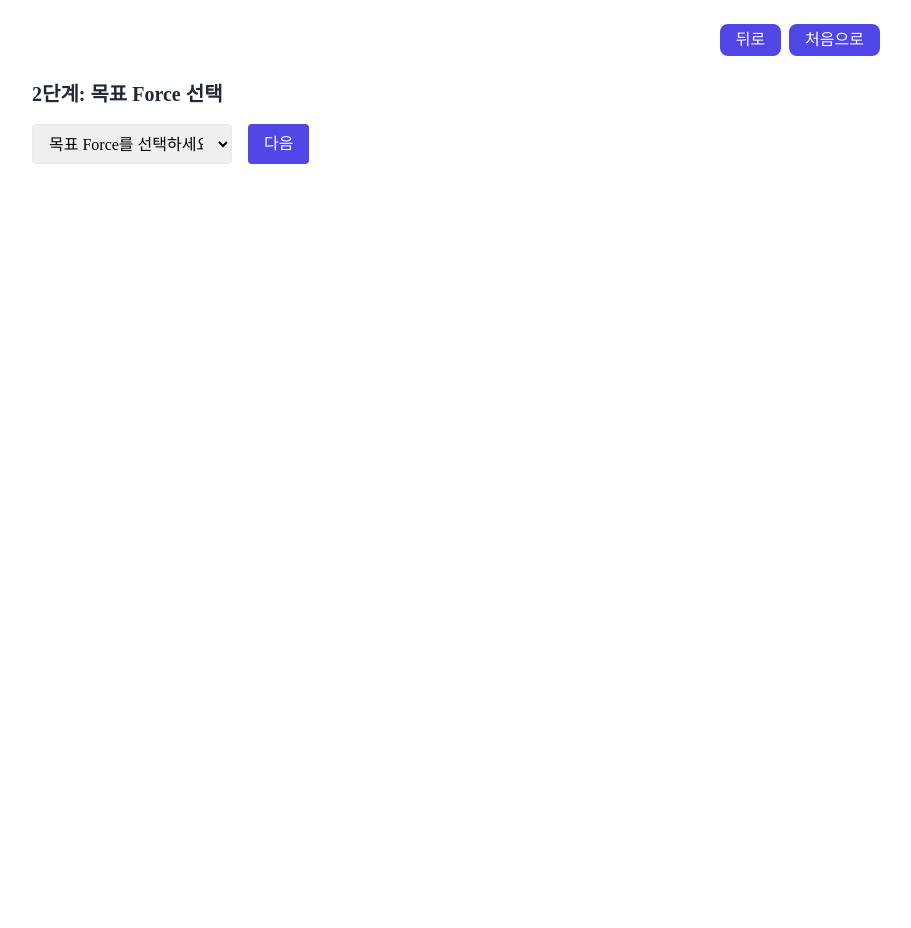
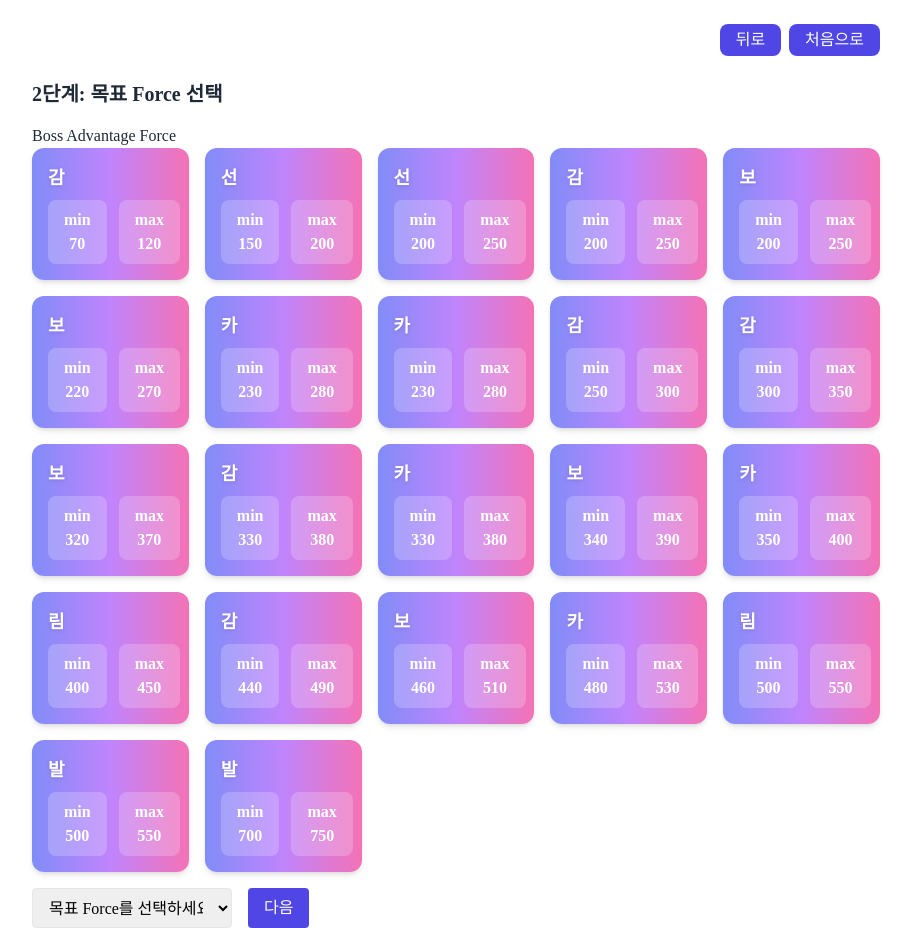
Before and after one commit to zzid/doodle, a React (Create React App) app: page /symbol in a window 1280 px wide. Both pictures are taken after a click on the button "확인". Shown: the whole page, without its empty margins (184-1095 px from the left). Before the commit the page ends 800 px from the top, so only its background shows below. Built offline with nearby package versions, Linux system fonts and the light colour scheme.

Commit message:
:lipstick: :construction: draft(2)

```diff
--- /dev/null
+++ b/src/features/symbol/components/BossAdvantageForce.tsx
@@ -0,0 +1,60 @@
+import React from "react";
+import rawData from "../data/advantage_force.json";
+
+interface RawItem {
+    name: string;
+    min: number;
+    max: number;
+}
+
+export const BossAdvantageForce = ({
+    selectedForce,
+    setSelectedForce,
+}: {
+    selectedForce?: number;
+    setSelectedForce: (force: number) => void;
+}) => {
+    return (
+        <div>
+            <h1>Boss Advantage Force</h1>
+            <div className="grid gap-3 grid-cols-5 gap-4">
+                {rawData
+                    .sort((a, b) => a.min - b.min)
+                    .map((item) => (
+                        <div
+                            key={item.name}
+                            className="rounded-xl p-4 shadow-md bg-gradient-to-r from-indigo-400 via-purple-400 to-pink-400 text-white"
+                        >
+                            <h2 className="text-lg font-semibold mb-2 drop-shadow">
+                                {item.name[0]}
+                            </h2>
+                            <div className="flex gap-3">
+                                <button
+                                    className={`flex-1 px-4 py-2 rounded-lg font-bold transition
+                                    ${
+                                        selectedForce === item.min
+                                            ? "bg-white text-indigo-600 shadow-lg"
+                                            : "bg-white/20 hover:bg-white/40"
+                                    }`}
+                                    onClick={() => setSelectedForce(item.min)}
+                                >
+                                    min {item.min}
+                                </button>
+                                <button
+                                    className={`flex-1 px-4 py-2 rounded-lg font-bold transition
+                                    ${
+                                        selectedForce === item.max
+                                            ? "bg-white text-pink-600 shadow-lg"
+                                            : "bg-white/20 hover:bg-white/40"
+                                    }`}
+                                    onClick={() => setSelectedForce(item.max)}
+                                >
+                                    max {item.max}
+                                </button>
+                            </div>
+                        </div>
+                    ))}
+            </div>
+        </div>
+    );
+};
--- a/src/features/symbol/components/SymbolCalc.tsx
+++ b/src/features/symbol/components/SymbolCalc.tsx
@@ -1,7 +1,8 @@
-import React, { useState, useMemo, useRef } from "react";
+import React, { useState, useMemo, useRef, useEffect } from "react";
 import rawData from "../data/sorted_price_with_accumulated_only.json";
 import { motion, AnimatePresence } from "framer-motion";
-
+import { formatPrice } from "@/utils";
+import { BossAdvantageForce } from "./BossAdvantageForce";
 interface RawItem {
     symbol: string;
     price: number;
@@ -16,21 +17,33 @@ interface EnrichedItem extends RawItem {
 }
 
 type TSteps = 1 | 2 | 3;
-const Areas: string[] = [
-    "세르니움",
-    "아르크스",
-    "오디움",
-    "도원경",
-    "아르테리아",
-    "카르시온",
-    "탈라하트",
+
+const Areas: { name: string; level: number }[] = [
+    { name: "세르니움", level: 260 },
+    { name: "아르크스", level: 265 },
+    { name: "오디움", level: 270 },
+    { name: "도원경", level: 275 },
+    { name: "아르테리아", level: 280 },
+    { name: "카르시온", level: 285 },
+    { name: "탈라하트", level: 290 },
 ];
 
 export const SymbolCalc = () => {
-    const [includedAreas, setIncludedAreas] = useState<string[]>(Areas);
+    const [currentLevel, setCurrentLevel] = useState<number>(275);
+    const [includedAreas, setIncludedAreas] = useState<string[]>(
+        Areas.slice(0, 6).map(({ name }) => name)
+    );
     const [step, setStepState] = useState<TSteps>(1);
     const [selectedForce, setSelectedForce] = useState<number | null>(null);
     const prevStep = useRef<TSteps>(step);
+
+    useEffect(() => {
+        setIncludedAreas(
+            Areas.filter(({ level }) => level <= currentLevel).map(
+                ({ name }) => name
+            )
+        );
+    }, [currentLevel]);
     const enrichingData = (data: RawItem[]) => {
         let totalPrice = 0;
         let totalForce = 0;
@@ -76,7 +89,6 @@ export const SymbolCalc = () => {
         };
     }, [filtered]);
 
-    console.log("forceRange", filtered);
     const selectedResult = useMemo(() => {
         if (!selectedForce || filtered.length === 0) return null;
         return (
@@ -130,29 +142,59 @@ export const SymbolCalc = () => {
                         transition={{ duration: 0.4 }}
                     >
                         <h2 className="text-xl font-bold">1단계: 지역 선택</h2>
-                        <div className="flex flex-wrap gap-3">
-                            {Areas.map((area) => (
-                                <label
-                                    key={area}
-                                    className="inline-flex items-center space-x-1"
+                        <div className="gap-3 grid grid-cols-3 max-w-[400px]">
+                            {Areas.map(({ name }) => (
+                                <button
+                                    key={name}
+                                    type="button"
+                                    className={`inline-flex items-center justify-center space-x-1 rounded-lg p-3 border transition-colors max-w-[150px]
+                                        ${
+                                            includedAreas.includes(name)
+                                                ? "bg-indigo-600 text-white border-yellow-500 border-4"
+                                                : "bg-gray-300 text-black border-gray-300 hover:bg-indigo-100"
+                                        }
+                                    `}
+                                    onClick={() => {
+                                        setIncludedAreas((prev) =>
+                                            prev.includes(name)
+                                                ? prev.filter((a) => a !== name)
+                                                : [...prev, name]
+                                        );
+                                    }}
                                 >
-                                    <input
-                                        type="checkbox"
-                                        checked={includedAreas.includes(area)}
-                                        onChange={() => {
-                                            setIncludedAreas((prev) =>
-                                                prev.includes(area)
-                                                    ? prev.filter(
-                                                          (a) => a !== area
-                                                      )
-                                                    : [...prev, area]
-                                            );
-                                        }}
-                                        className="form-checkbox h-5 w-5 text-indigo-500"
-                                    />
-                                    <span>{area}</span>
-                                </label>
+                                    {/* <span
+                                        className={`w-4 h-4 inline-block rounded-full border-2 mr-1
+                                        ${
+                                            includedAreas.includes(area)
+                                                ? "bg-gray-200 border-gray-300"
+                                                : "bg-white border-white"
+                                        }
+                                    `}
+                                    /> */}
+                                    <span>{name}</span>
+                                </button>
                             ))}
+                        </div>
+                        <div className="flex items-center gap-2 mt-2">
+                            <label
+                                htmlFor="currentLevel"
+                                className="font-medium"
+                            >
+                                현재 레벨:
+                            </label>
+                            <input
+                                id="currentLevel"
+                                type="number"
+                                min={260}
+                                max={300}
+                                className="border rounded px-2 py-1 w-20 text-black"
+                                value={currentLevel ?? ""}
+                                onChange={(e) => {
+                                    const val = e.target.value;
+                                    setCurrentLevel(val ? parseInt(val) : 260);
+                                }}
+                                placeholder="최소값 260"
+                            />
                         </div>
                         <button
                             className="px-4 py-2 bg-indigo-600 text-white rounded hover:bg-indigo-700"
@@ -184,12 +226,15 @@ export const SymbolCalc = () => {
                         <h2 className="text-xl font-bold">
                             2단계: 목표 Force 선택
                         </h2>
+                        <BossAdvantageForce
+                            // selectedForce={selectedForce}
+                            setSelectedForce={setSelectedForce}
+                        />
                         <div className="w-full flex flex-row gap-4">
                             <select
                                 className="w-full max-w-[200px] px-3 py-2 border rounded focus:outline-none focus:ring-2 focus:ring-indigo-500 text-black"
                                 value={selectedForce ?? ""}
                                 onChange={(e) => {
-                                    console.log(e.target.value);
                                     setSelectedForce(
                                         e.target.value
                                             ? parseInt(e.target.value)
@@ -243,25 +288,25 @@ export const SymbolCalc = () => {
                             3단계: 최소 비용 + 도달 레벨 보기
                         </h2>
                         <p>
-                            📈 최소 비용: ₩
-                            {selectedResult.accumulatedPrice.toLocaleString()} /
+                            📈 최소 비용:&nbsp;
+                            {formatPrice(selectedResult.accumulatedPrice)} /
                             Force: {selectedResult.accumulatedForce}
                         </p>
                         <div className="grid grid-cols-3 gap-4">
-                            {Areas.map((area) => (
+                            {Areas.map(({ name }) => (
                                 <div
-                                    key={area}
+                                    key={name}
                                     className="border rounded p-4 h-24 flex items-center justify-center bg-gray-50 dark:bg-gray-800"
                                 >
-                                    {includedAreas.includes(area) &&
-                                    maxLevels[area] ? (
+                                    {includedAreas.includes(name) &&
+                                    maxLevels[name] ? (
                                         <div className="flex flex-col items-center justify-center">
-                                            <div>{area}</div>
-                                            <div>{maxLevels[area]}레벨</div>
+                                            <div>{name}</div>
+                                            <div>{maxLevels[name]}레벨</div>
                                         </div>
                                     ) : (
                                         <span className="text-gray-400">
-                                            {area}
+                                            {name}
                                         </span>
                                     )}
                                 </div>
--- /dev/null
+++ b/src/features/symbol/data/advantage_force.json
@@ -0,0 +1,112 @@
+[
+    {
+        "name": "선택받은 세렌 1페이즈 (노멀/하드/익스트림)",
+        "min": 150,
+        "max": 200
+    },
+    {
+        "name": "선택받은 세렌 2페이즈 (노멀/하드/익스트림)",
+        "min": 200,
+        "max": 250
+    },
+    {
+        "name": "감시자 칼로스 (스토리)",
+        "min": 70,
+        "max": 120
+    },
+    {
+        "name": "감시자 칼로스 (이지)",
+        "min": 200,
+        "max": 250
+    },
+    {
+        "name": "감시자 칼로스 1페이즈 (노멀)",
+        "min": 250,
+        "max": 300
+    },
+    {
+        "name": "감시자 칼로스 2페이즈 (노멀)",
+        "min": 300,
+        "max": 350
+    },
+    {
+        "name": "감시자 칼로스 (카오스)",
+        "min": 330,
+        "max": 380
+    },
+    {
+        "name": "감시자 칼로스 (익스트림)",
+        "min": 440,
+        "max": 490
+    },
+    {
+        "name": "보스 몬스터: 최초의 대적자 (스토리)",
+        "min": 200,
+        "max": 250
+    },
+    {
+        "name": "보스 몬스터: 최초의 대적자 (이지)",
+        "min": 220,
+        "max": 270
+    },
+    {
+        "name": "보스 몬스터: 최초의 대적자 (노멀)",
+        "min": 320,
+        "max": 370
+    },
+    {
+        "name": "보스 몬스터: 최초의 대적자 (하드)",
+        "min": 340,
+        "max": 390
+    },
+    {
+        "name": "보스 몬스터: 최초의 대적자 (익스트림)",
+        "min": 460,
+        "max": 510
+    },
+    {
+        "name": "카링 (스토리)",
+        "min": 230,
+        "max": 280
+    },
+    {
+        "name": "카링 (이지)",
+        "min": 230,
+        "max": 280
+    },
+    {
+        "name": "카링 (노멀)",
+        "min": 330,
+        "max": 380
+    },
+    {
+        "name": "카링 (하드)",
+        "min": 350,
+        "max": 400
+    },
+    {
+        "name": "카링 (익스트림)",
+        "min": 480,
+        "max": 530
+    },
+    {
+        "name": "림보 (스토리)",
+        "min": 400,
+        "max": 450
+    },
+    {
+        "name": "림보 (노멀/하드)",
+        "min": 500,
+        "max": 550
+    },
+    {
+        "name": "발드릭스 (스토리)",
+        "min": 500,
+        "max": 550
+    },
+    {
+        "name": "발드릭스 (노멀/하드)",
+        "min": 700,
+        "max": 750
+    }
+]
--- /dev/null
+++ b/src/utils/index.ts
@@ -0,0 +1,14 @@
+export const formatPrice = (price: number) => {
+    if (price >= 100000000) {
+        const eok = Math.floor(price / 100000000);
+        const man = Math.floor((price % 100000000) / 10000);
+        return `${eok}억${man > 0 ? " " + man + "만" : ""} 메소`;
+    }
+
+    if (price >= 10000) {
+        const man = Math.floor(price / 10000);
+        return `${man}만 메소`;
+    }
+
+    return `${price.toLocaleString()} 메소`;
+};
```
